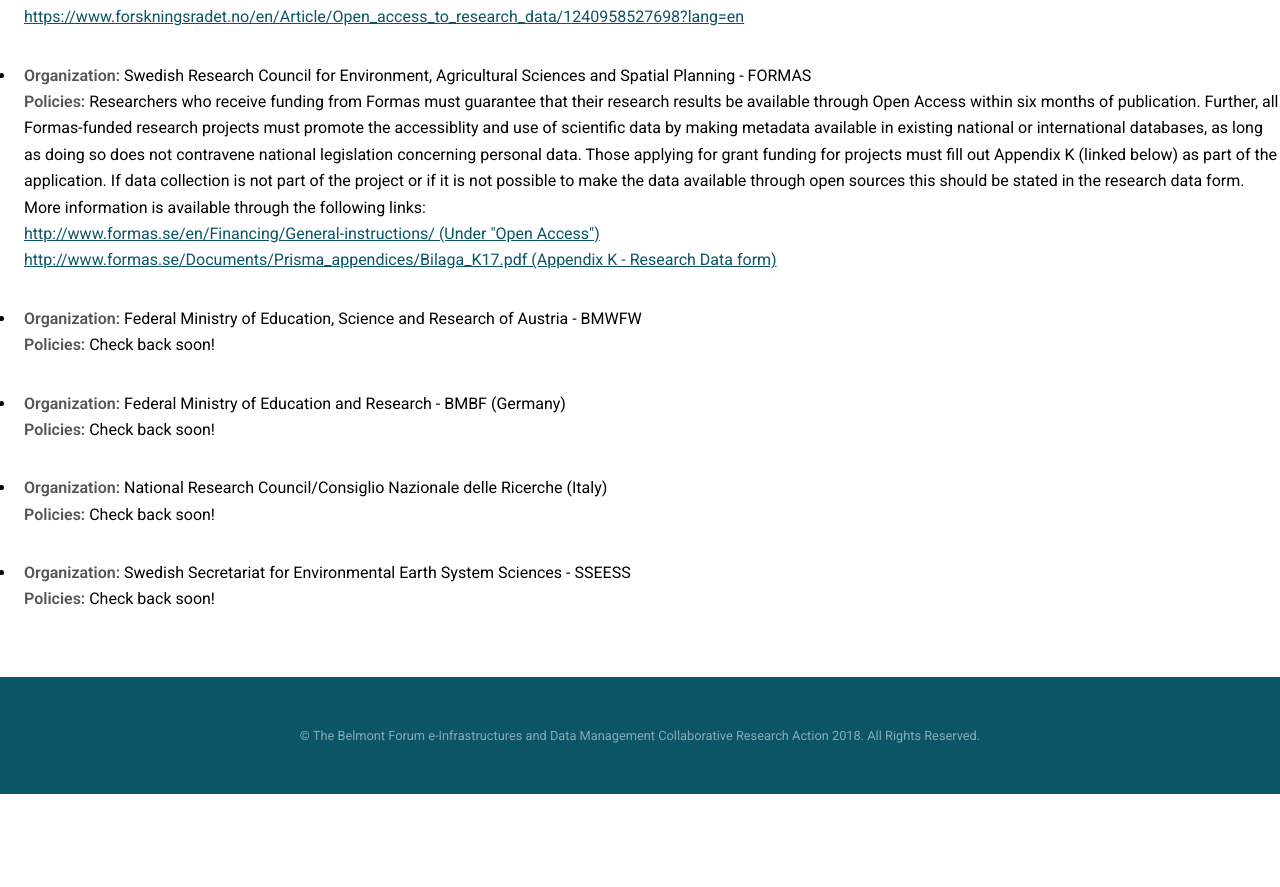
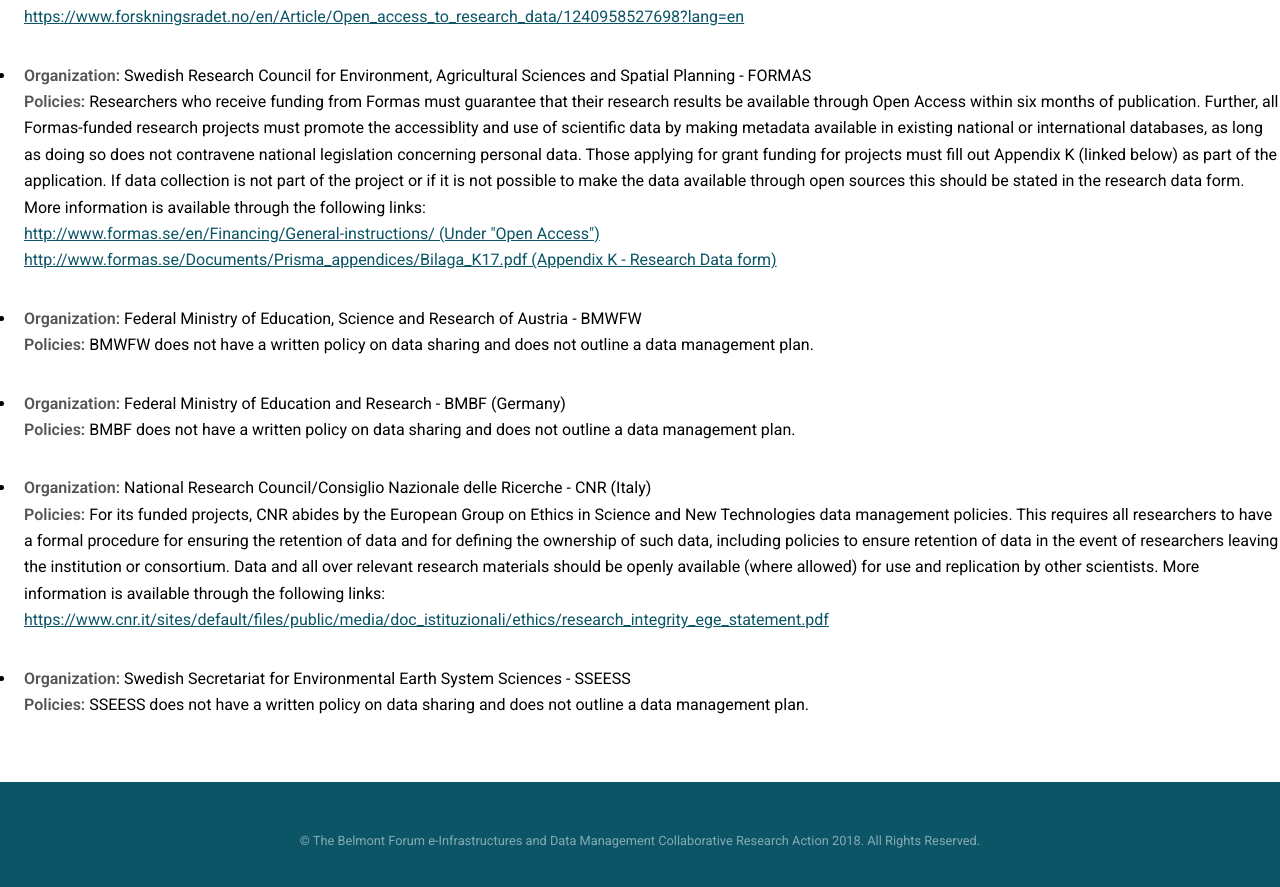
Before and after one commit to bfe-inf/toolkit, a Jekyll site: the page built from bp&s-europe.html, in a window 1280 px wide and 900 px high, scrolled down 2443 px. Shown: the top 887 px of the window. Built offline with Jekyll 4.4.1, drawn with Linux system fonts in a browser that asks for light colours; before the commit the page ends 3237 px from its top, so only the background shows below that.

Commit message:
Update bp&s-europe.html

```diff
--- a/bp&s-europe.html
+++ b/bp&s-europe.html
@@ -117,25 +117,24 @@
 					</ul>
      				 	<ul>
 	     					<li> <strong>Organization:</strong> Federal Ministry of Education, Science and Research of Austria - BMWFW <br/>
-		   				<strong>Policies:</strong> Check back soon! </li>
+		   				<strong>Policies:</strong> BMWFW does not have a written policy on data sharing and does not outline a data management plan. </li>
       					</ul>
 					<ul>
 	     					<li> <strong>Organization:</strong> Federal Ministry of Education and Research - BMBF (Germany) <br/>
-		   				<strong>Policies:</strong> Check back soon! </li>
+		   				<strong>Policies:</strong> BMBF does not have a written policy on data sharing and does not outline a data management plan. </li>
       					</ul>
-
 					<ul>
-	     					<li> <strong>Organization:</strong> National Research Council/Consiglio Nazionale delle Ricerche (Italy) <br/>
-		   				<strong>Policies:</strong> Check back soon! </li>
+	     					<li> <strong>Organization:</strong> National Research Council/Consiglio Nazionale delle Ricerche - CNR (Italy) <br/>
+		   				<strong>Policies:</strong> For its funded projects, CNR abides by the European Group on Ethics in Science and New Technologies data management policies. This requires all researchers to have a formal procedure for ensuring the retention of data and for defining the ownership of such data, including policies to ensure retention of data in the event of researchers leaving the institution or consortium. Data and all over relevant research materials should be openly available (where allowed) for use and replication by other scientists.
+						More information is available through the following links:   <br/>
+						<a href="https://www.cnr.it/sites/default/files/public/media/doc_istituzionali/ethics/research_integrity_ege_statement.pdf" target="_blank">https://www.cnr.it/sites/default/files/public/media/doc_istituzionali/ethics/research_integrity_ege_statement.pdf</a><br/></li>
       					</ul>
 					<ul>
 	     					<li> <strong>Organization:</strong> Swedish Secretariat for Environmental Earth System Sciences - SSEESS <br/>
-		   				<strong>Policies:</strong> Check back soon! </li>
+		   				<strong>Policies:</strong> SSEESS does not have a written policy on data sharing and does not outline a data management plan.</li>
       					</ul>
 				</div>
 	  		</section>
-
-
    		<!-- Footer -->
 			<footer id="footer">
 				<div class="inner">
```
